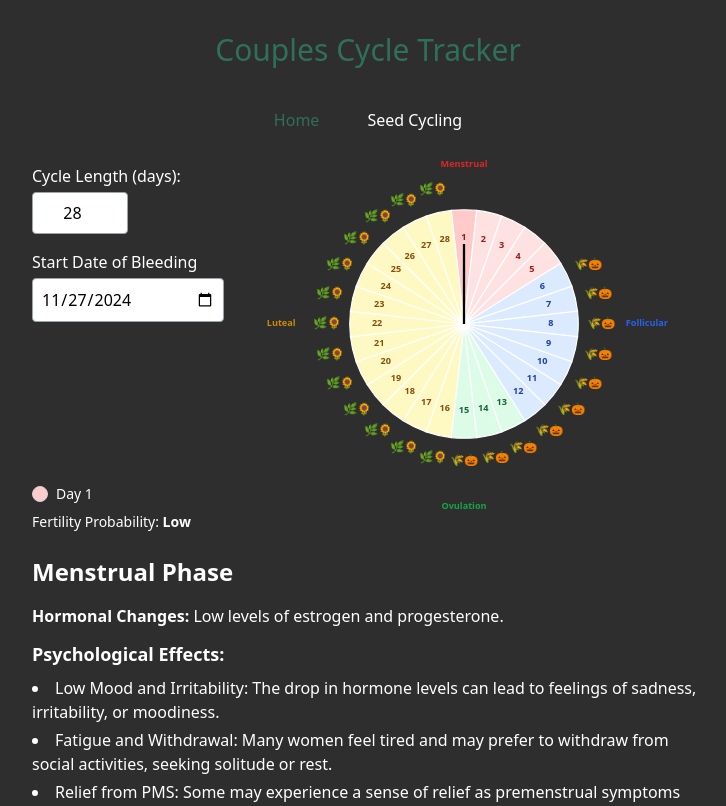
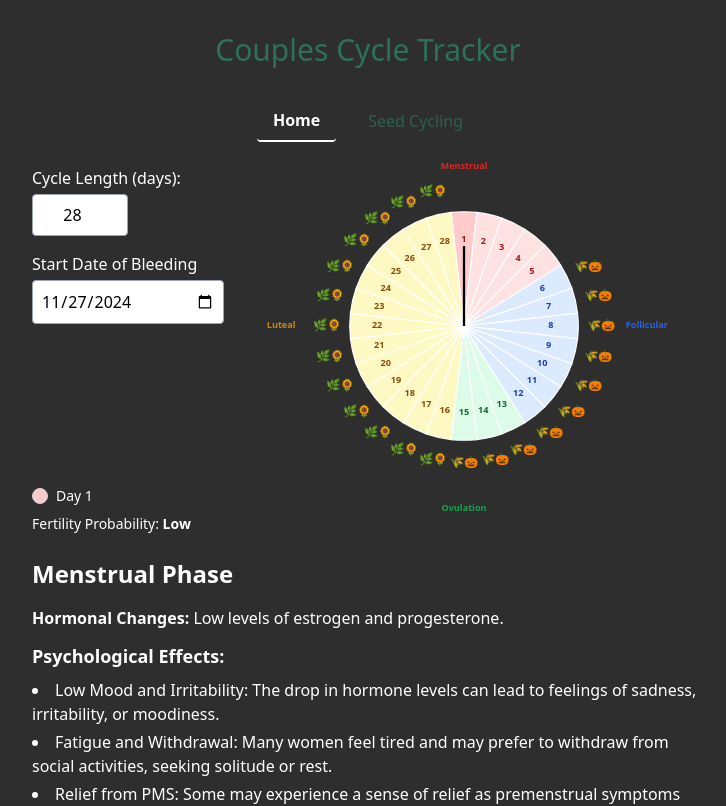
Before and after one commit to dougc95/cycle-tracker, a React (Vite) app: page / in a window 1280 px wide. Shown: the top 806 px of the page, without its empty margins (272-998 px from the left). Built offline with nearby package versions, Linux system fonts and the light colour scheme.

Commit message:
hotfix: change selected color

```diff
--- a/src/components/MenstrualCycle.jsx
+++ b/src/components/MenstrualCycle.jsx
@@ -34,18 +34,23 @@ const MenstrualCycle = () => {
           Couples Cycle Tracker
         </h1>
 
+        {/* Tab Navigation */}
         <div className="flex justify-center mb-6">
           <button
-            className={`px-4 py-2 mx-2 ${
-              activeTab === "Home" ? "text-[#2f7059]" : "text-white"
+            className={`px-4 py-2 mx-2 rounded ${
+              activeTab === "Home"
+                ? "text-white font-semibold border-b-2 border-white"
+                : "text-[#2f7059] opacity-75"
             }`}
             onClick={() => setActiveTab("Home")}
           >
             Home
           </button>
           <button
-            className={`px-4 py-2 mx-2 ${
-              activeTab === "SeedCycling" ? "text-[#2f7059]" : "text-white"
+            className={`px-4 py-2 mx-2 rounded ${
+              activeTab === "SeedCycling"
+                ? "text-white font-semibold border-b-2 border-white"
+                : "text-[#2f7059] opacity-75"
             }`}
             onClick={() => setActiveTab("SeedCycling")}
           >
@@ -55,7 +60,7 @@ const MenstrualCycle = () => {
 
         {activeTab === "Home" ? (
           <>
-            <div className="flex">
+            <div className="flex flex-col md:flex-row">
               <InputFields
                 cycleLength={cycleLength}
                 setCycleLength={setCycleLength}
```
